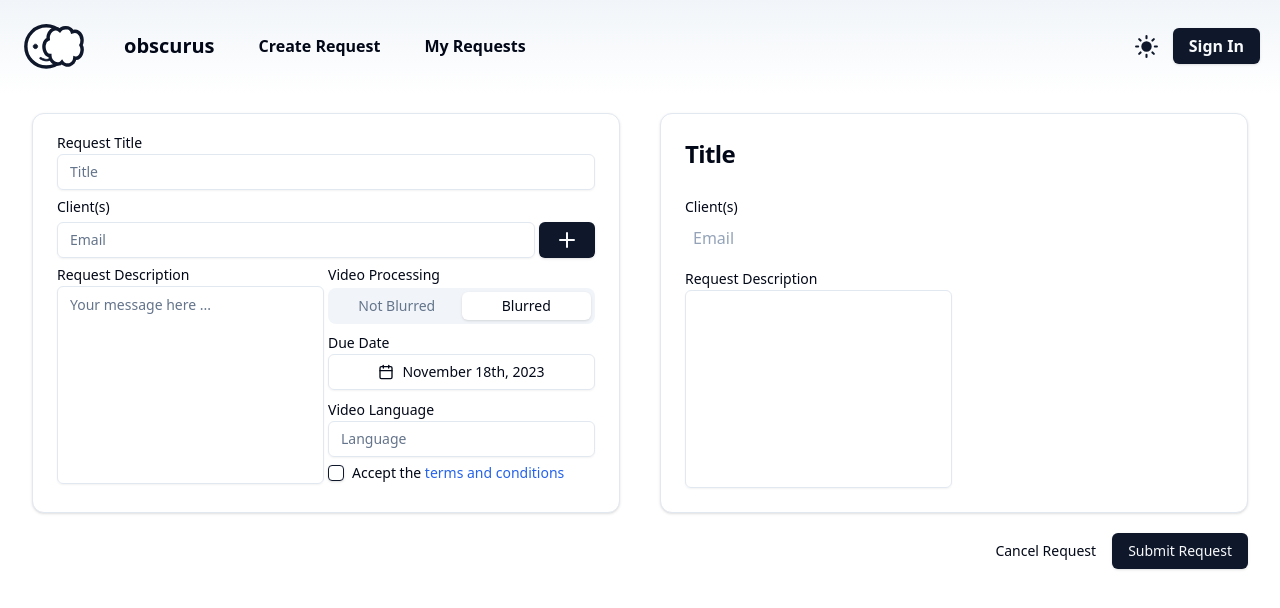
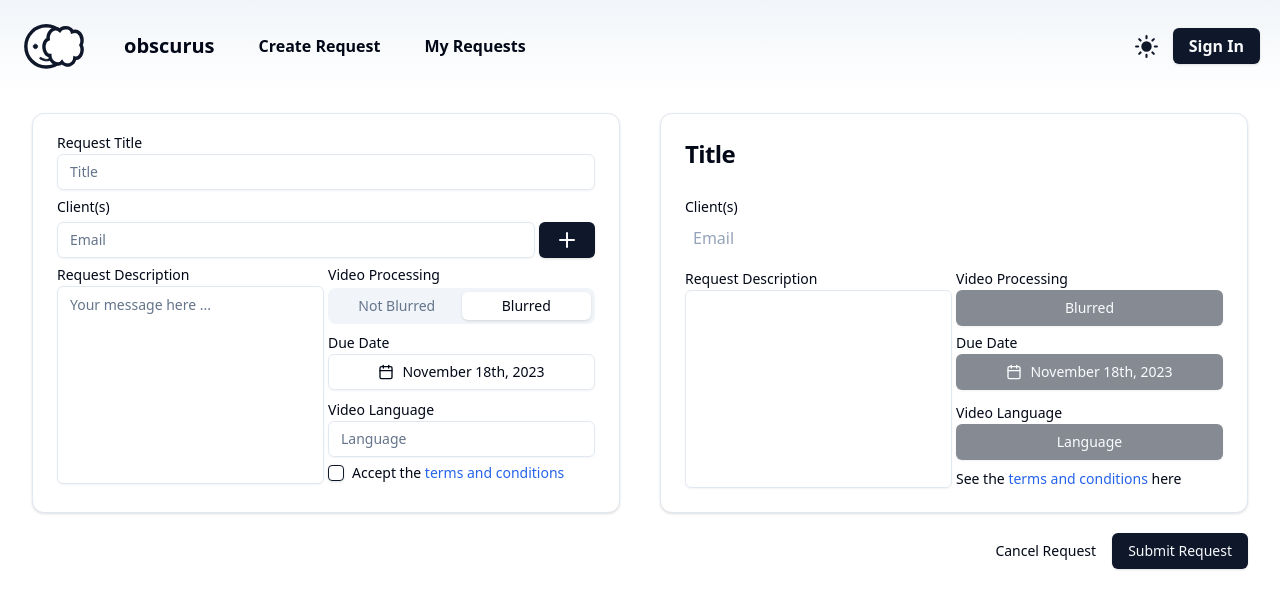
Before and after one commit to COSC-499-W2023/year-long-project-team-9, a Next.js app in the folder app/front-end/: page /CreateRequest3 in a window 1280 px wide. Shown: the top 608 px of the page. Built offline with nearby package versions, Linux system fonts and the light colour scheme.

Commit message:
Added dueDate, language, and terms preview
See title.

```diff
--- a/app/front-end/src/pages/CreateRequest3.tsx
+++ b/app/front-end/src/pages/CreateRequest3.tsx
@@ -14,7 +14,6 @@ import { Popover,PopoverContent,PopoverTrigger } from '@/components/ui/popover';
 import { Textarea } from '@/components/ui/textarea';
 import { Checkbox } from '@/components/ui/checkbox';
 import { AlertCircle,Plus,X,Calendar as CalendarIcon } from 'lucide-react';
-import { errors } from '@playwright/test';
 
 {/*FUNCTIONS*/ }
 {/*Create a type to determine the data of the form*/}
@@ -32,7 +31,7 @@ const CreateRequest = () => {
     {/*Create a router object to handle cancelling and submitting the form*/}
     const router = useRouter()
     {/*Create a register and handle submit function using React Hook Forms and add default values to form values*/}
-    const {control,register,handleSubmit,formState:{errors},getValues,setValue} = useForm<formSchema>({
+    const {control,register,handleSubmit,getValues,setValue} = useForm<formSchema>({
         defaultValues:{
             title:'',
             clients:[{value:''}],
@@ -84,7 +83,7 @@ const CreateRequest = () => {
         setDesc(value)
     };
     const [isBlurred,setBlurred] = React.useState(true);
-    const [date,setDate] = React.useState<Date|undefined>(new Date());
+    const [date,setDate] = React.useState<Date>(new Date());
     const [language,setLanguage] = React.useState('')
     const handleLanguageChange = (e:React.ChangeEvent<HTMLInputElement>) => {
         const {name,value} = e.target
@@ -149,18 +148,19 @@ const CreateRequest = () => {
                                             <PopoverTrigger asChild>
                                                 <Button variant={'outline'} className='w-full'>
                                                     <CalendarIcon className='mr-2 h-4 w-4 flex-wrap'/>
-                                                    {date?format(date,'PPP'):<span>=</span>}
+                                                    {/* {date?format(date,'PPP'):''} */}
+                                                    {getValues('dueDate')?format(getValues('dueDate'),'PPP'):''}
                                                 </Button>
                                             </PopoverTrigger>
                                             <PopoverContent className='w-auto p-0'>
-                                                <Calendar mode='single' selected={date} onSelect={setDate} initialFocus/>
+                                                <Calendar mode='single' selected={date} onSelect={() => setValue('dueDate',date)} initialFocus/>
                                             </PopoverContent>
                                         </Popover>
                                     </div>
                                     {/*Code for Video's Language input*/}
                                     <div id='requestLanguage' className='pb-1.5'>
                                         <Label>Video Language</Label>
-                                        <Input placeholder="Language" required {...register('language',{required:true})} value={language} onChange={(e) => handleLanguageChange(e)}/>
+                                        <Input placeholder="Language" required maxLength={30} {...register('language',{required:true})} value={language} onChange={(e) => handleLanguageChange(e)}/>
                                     </div>
                                     {/*Code for terms and conditions*/}
                                     <div id='requestTerms' className="flex items-center space-x-2">
@@ -200,6 +200,36 @@ const CreateRequest = () => {
                                     <Label>Request Description</Label>
                                     <Textarea className='resize-none' placeholder={desc} readOnly rows={9}/>
                                 </div>
+                                <div className='grid grid-row-4'>
+                                    <div id='prevBlurred'>
+                                        <Label>Video Processing</Label>
+                                        {isBlurred && (
+                                            <Button className='w-full' disabled>Blurred</Button>
+                                        )}
+                                        {!isBlurred && (
+                                            <Button className='w-full' disabled>Not Blurred</Button>
+                                        )}
+                                    </div>
+                                    <div id='prevDate' className='pb-1.5'>
+                                        <Label>Due Date</Label>
+                                        <Button className='w-full' disabled>
+                                            <CalendarIcon className='mr-2 h-4 w-4'/>
+                                            {date?format(date,'PPP'):<span></span>}
+                                        </Button>
+                                    </div>
+                                    <div id='prevLanguage' className='pb-1.5'>
+                                        <Label>Video Language</Label>
+                                        {language.length < 1 && (
+                                            <Button className='w-full' disabled>Language</Button>
+                                        )}
+                                        {language.length >= 1 && (
+                                            <Button className='w-full break-all' disabled>{language}</Button>
+                                        )}
+                                    </div>
+                                    <div id='prevTerms' className="flex items-center space-x-2">
+                                        <Label className="text-sm font-medium leading-none peer-disabled:cursor-not-allowed peer-disabled:opacity-70 cursor-none">See the <a href="" target="_blank" className='text-blue-600 dark:text-blue-500 hover:underline'>terms and conditions</a> here</Label>
+                                    </div>
+                                </div>
                             </div>
                         </CardContent>
                     </Card>
```
